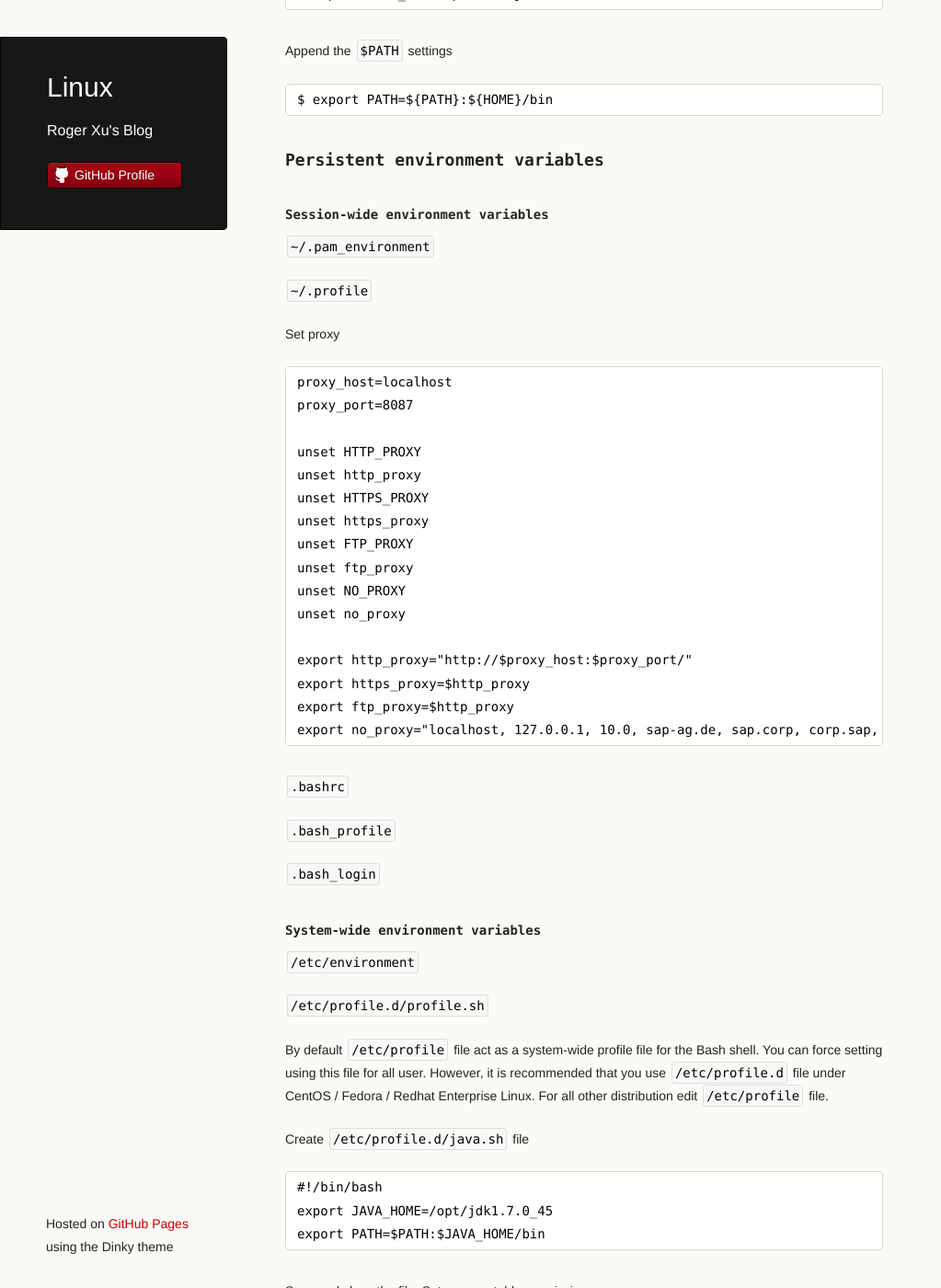
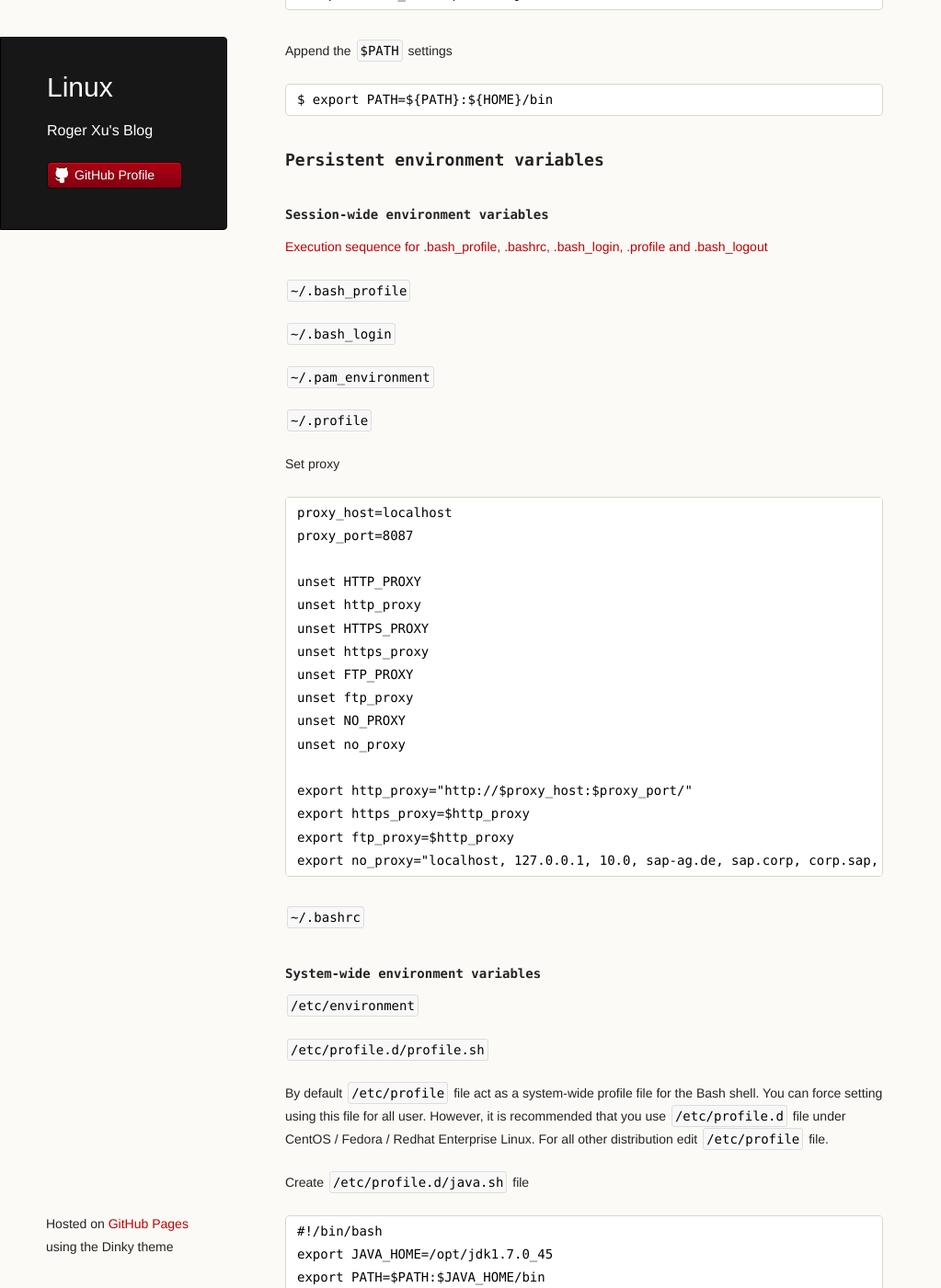
Before and after one commit to rogerxu/rogerxu.github.io, a Jekyll site: the page built from _posts/2013-06-26-linux.md, in a window 1280 px wide and 1400 px high, scrolled down 1360 px. Shown: the whole window at 92% size, without its empty margins (0-1023 px from the left). Built offline with Jekyll 4.4.1, drawn with Linux system fonts in a browser that asks for light colours; some of the changed text lies outside the part shown.

Commit message:
Update environment variables in Linux post.

```diff
--- a/_posts/2013-06-26-linux.md
+++ b/_posts/2013-06-26-linux.md
@@ -57,6 +57,12 @@
 
 #### Session-wide environment variables
 
+[Execution sequence for .bash_profile, .bashrc, .bash_login, .profile and .bash_logout](http://www.thegeekstuff.com/2008/10/execution-sequence-for-bash_profile-bashrc-bash_login-profile-and-bash_logout/)
+
+`~/.bash_profile`
+
+`~/.bash_login`
+
 `~/.pam_environment`
 
 `~/.profile`
@@ -110,7 +112,7 @@
 
 `/etc/default/locale`
 
-`etc/bash.bashrc`
+`/etc/bash.bashrc`
 
 ## File Operation
 
```
Also changed, not shown: other parts of _posts/2013-06-26-linux.md (+1 -5 lines).
